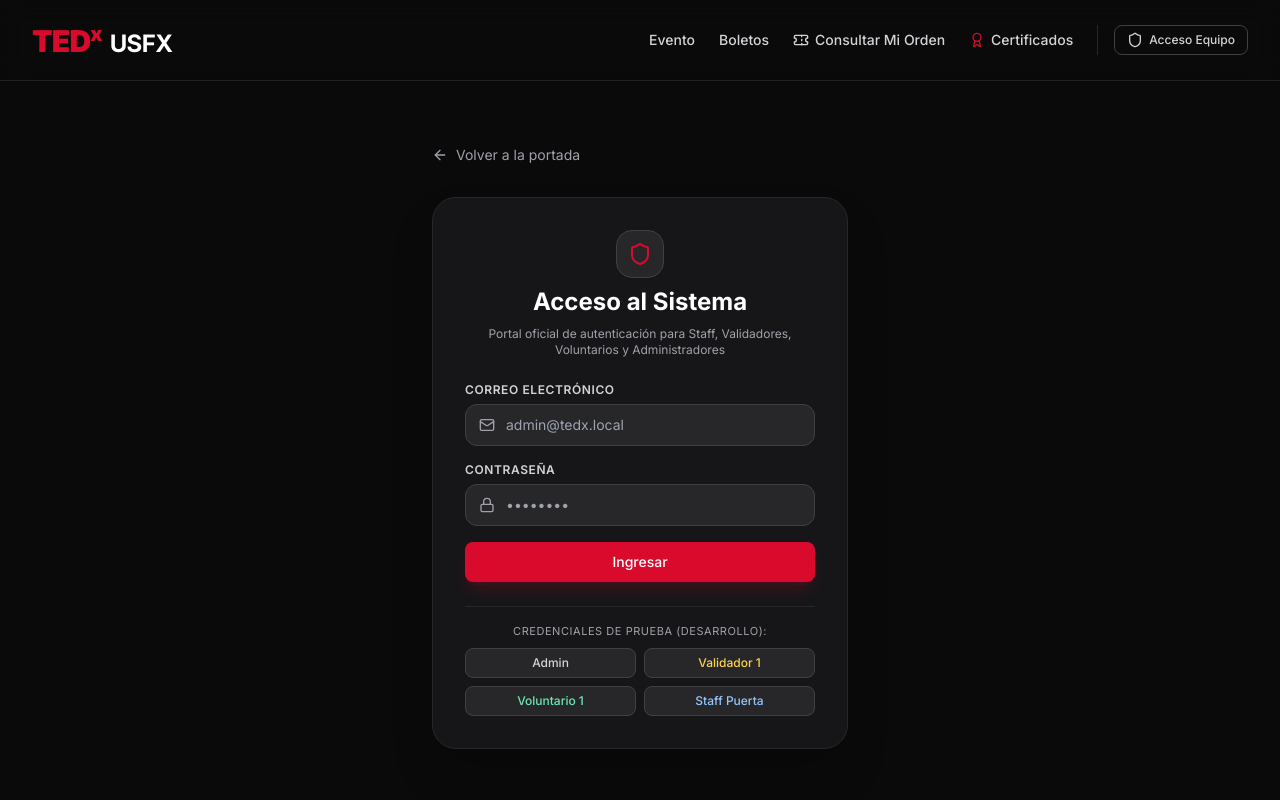
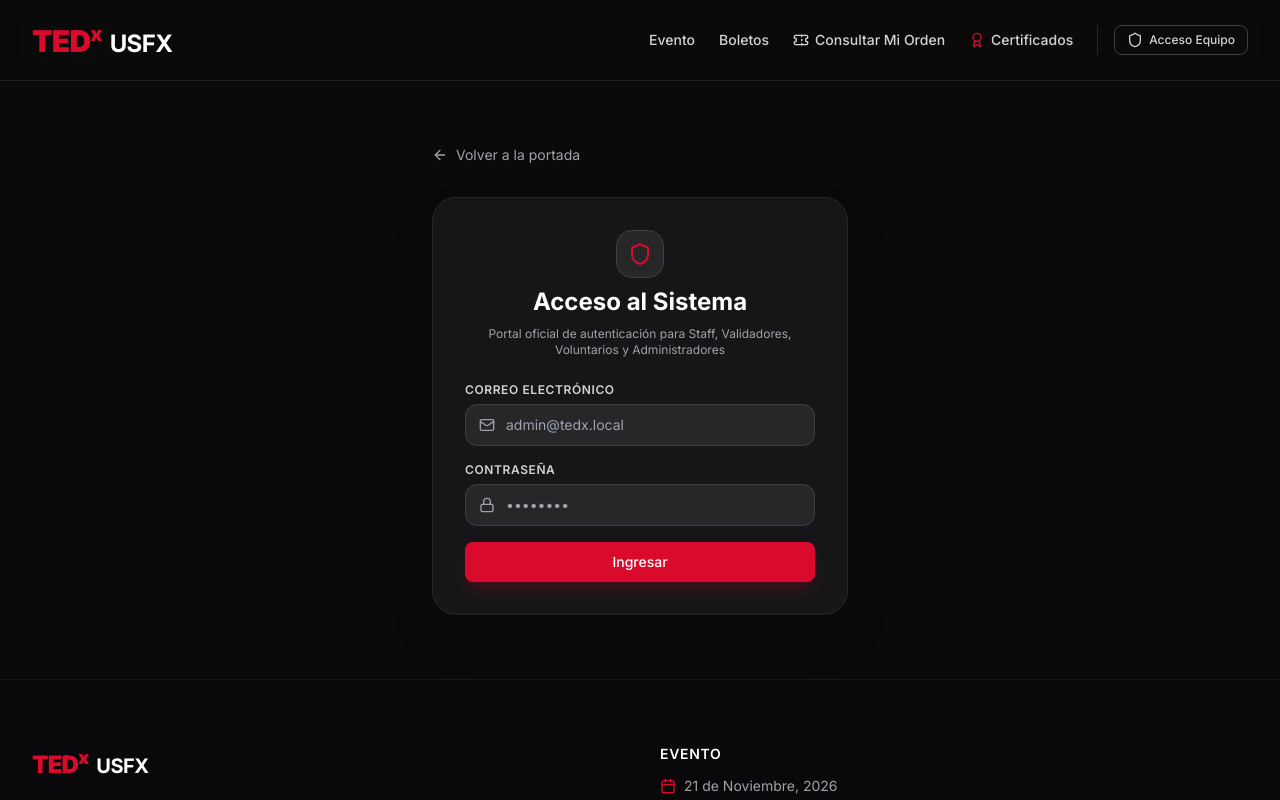
Before and after one commit to newmanbb1/tedx-frontend, a React (Vite) app: page / in a window 1280 px wide. Both pictures are taken after a click on the button "Acceso Equipo". Shown: the top 800 px of the page. Built offline with nearby package versions, Linux system fonts and the light colour scheme; no server answers.

Commit message:
security(login): remove test credentials quick access buttons for production

```diff
--- a/src/pages/LoginPage.tsx
+++ b/src/pages/LoginPage.tsx
@@ -1,7 +1,7 @@
 import React, { useState } from 'react';
 import { Lock, Mail, Shield, AlertCircle, ArrowLeft, Info } from 'lucide-react';
 import { Button } from '../components/ui/Button.js';
-import { UserData, UserRole } from '../types/index.js';
+import { UserData } from '../types/index.js';
 import { useAuth } from '../context/AuthContext.js';
 
 interface LoginPageProps {
@@ -33,22 +33,6 @@ export const LoginPage: React.FC<LoginPageProps> = ({
       setErrorMsg(err.message || 'Error al iniciar sesión');
     } finally {
       setLoading(false);
-    }
-  };
-
-  const setCredentials = (role: UserRole | 'VALIDATOR' | 'VOLUNTEER' | 'ADMIN' | 'STAFF') => {
-    if (role === 'ADMIN') {
-      setEmail('admin@tedx.local');
-      setPassword('AdminTedx2026!');
-    } else if (role === 'VALIDATOR') {
-      setEmail('validador1@tedx.local');
-      setPassword('ValidatorTedx2026!');
-    } else if (role === 'VOLUNTEER') {
-      setEmail('voluntario1@tedx.local');
-      setPassword('VoluntarioTedx2026!');
-    } else {
-      setEmail('checkin@tedx.local');
-      setPassword('CheckinTedx2026!');
     }
   };
 
@@ -126,42 +110,6 @@ export const LoginPage: React.FC<LoginPageProps> = ({
             Ingresar
           </Button>
         </form>
-
-        <div className="pt-4 border-t border-zinc-800 space-y-2">
-          <p className="text-[11px] text-zinc-400 text-center uppercase tracking-wider">
-            Credenciales de Prueba (Desarrollo):
-          </p>
-          <div className="grid grid-cols-2 gap-2">
-            <button
-              type="button"
-              onClick={() => setCredentials('ADMIN')}
-              className="py-1.5 px-2 rounded-lg bg-zinc-800 hover:bg-zinc-700 text-xs text-zinc-300 font-medium border border-zinc-700 transition-colors"
-            >
-              Admin
-            </button>
-            <button
-              type="button"
-              onClick={() => setCredentials('VALIDATOR')}
-              className="py-1.5 px-2 rounded-lg bg-zinc-800 hover:bg-zinc-700 text-xs text-amber-300 font-medium border border-zinc-700 transition-colors"
-            >
-              Validador 1
-            </button>
-            <button
-              type="button"
-              onClick={() => setCredentials('VOLUNTEER')}
-              className="py-1.5 px-2 rounded-lg bg-zinc-800 hover:bg-zinc-700 text-xs text-emerald-300 font-medium border border-zinc-700 transition-colors"
-            >
-              Voluntario 1
-            </button>
-            <button
-              type="button"
-              onClick={() => setCredentials('STAFF')}
-              className="py-1.5 px-2 rounded-lg bg-zinc-800 hover:bg-zinc-700 text-xs text-blue-300 font-medium border border-zinc-700 transition-colors"
-            >
-              Staff Puerta
-            </button>
-          </div>
-        </div>
       </div>
     </div>
   );
```
